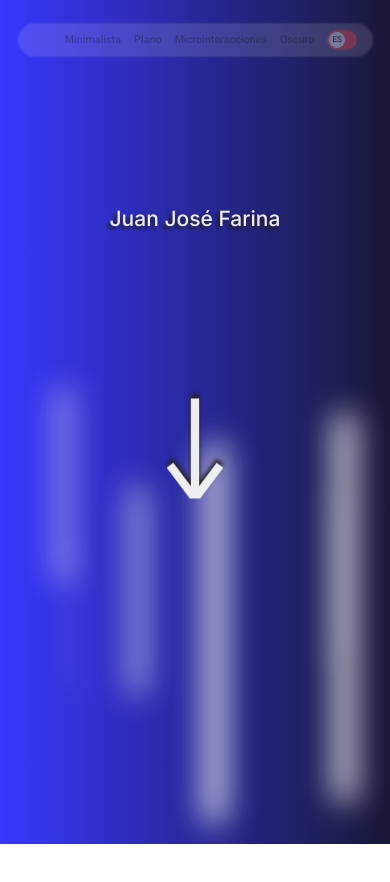
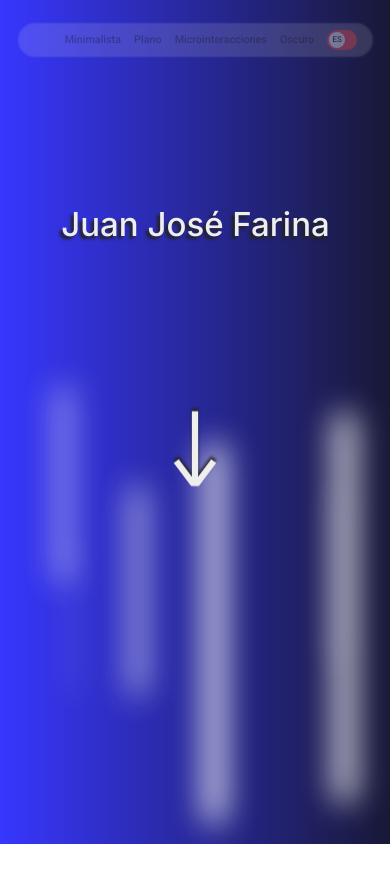
Before and after one commit to JuanJFarina/multi-portfolio, a React (Vite) app: page /microInteractions in a window 390 px wide. Shown: the top 882 px of the page. Built offline with nearby package versions, Linux system fonts and the light colour scheme.

Commit message:
small details

```diff
--- a/src/pages/MicroInteractions.jsx
+++ b/src/pages/MicroInteractions.jsx
@@ -1,7 +1,6 @@
-import React, { useContext, useEffect, useState } from 'react';
+import React, { useContext, useEffect } from 'react';
 import { LanguageContext } from '../components/LangContext.jsx';
 import ScrollComp from '../components/ScrollComp.jsx';
-import Write from '../components/Write.jsx';
 import text from '../text.json';
 import { FontAwesomeIcon } from '@fortawesome/react-fontawesome';
 import { faLinkedin, faGithubSquare } from '@fortawesome/free-brands-svg-icons';
@@ -36,7 +35,6 @@ function rays () {
 export default function MicroInteractions() {
   const { language, isInter, setInter } = useContext(LanguageContext);
   const images = [fundwave, artenum, arb, meta];
-  const [about, setAbout] = useState(false);
 
   useEffect(() => {
     if(!isInter) {
@@ -55,7 +53,6 @@ export default function MicroInteractions() {
       element.classList.remove(styles.deactive);
       element.classList.add(styles.active);
     }
-    element.id === 'aboutf' ? setAbout(!about): null;
   };
 
   return (
@@ -99,18 +96,17 @@ export default function MicroInteractions() {
       >
         <h2 className={styles.heading}>{text[language]['sections'][0]['title']}</h2>
         <div id='aboutf' className={styles.card} onClick={toggleCard}>
-          {about ? ( <> {
+          {
             text[language]['sections'][0]['text'].map((element, index) => {
               const isLastText = index === text[language]['sections'][0]['text'].length - 1;
               return (
                 <>
-                  <p><Write delay='500' text={element} time='1000'></Write></p>
+                  <p>{element}</p>
                   {isLastText ? null : <hr />}
                 </>
               )
             })
           }
-          </>) : ''}
         </div>
       </ScrollComp>
       <div className="whitespace" />
--- a/src/pages/MicroInteractions.module.css
+++ b/src/pages/MicroInteractions.module.css
@@ -274,8 +274,8 @@
     background-color: white;
     cursor: pointer;
     transition: all 1s;
+    display: flex;
     justify-content: space-around;
-    display: flex;
 }
 
 .heading {
@@ -330,11 +330,15 @@ a {
 
 @media only screen and (max-width: 600px) {
     .name {
-        font-size: 14px;
+        font-size: 22px;
     }
 
     .title {
-        font-size: 14px;
+        font-size: 16px;
+    }
+
+    .arrowDown {
+        transform: scale(.75);
     }
 
     .hero {
```
